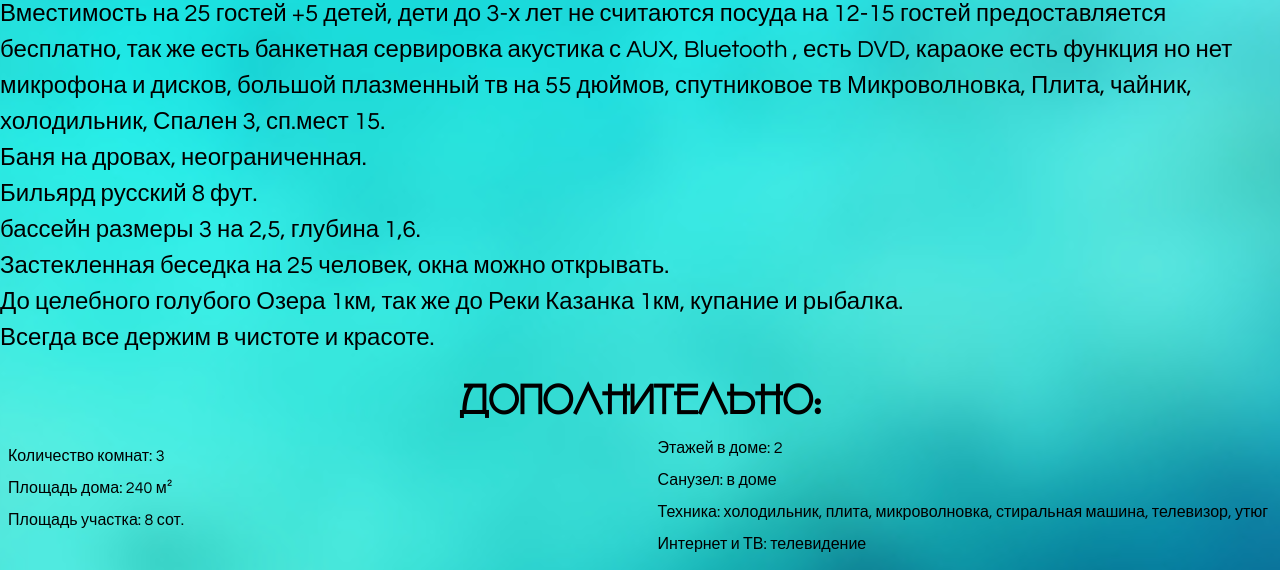
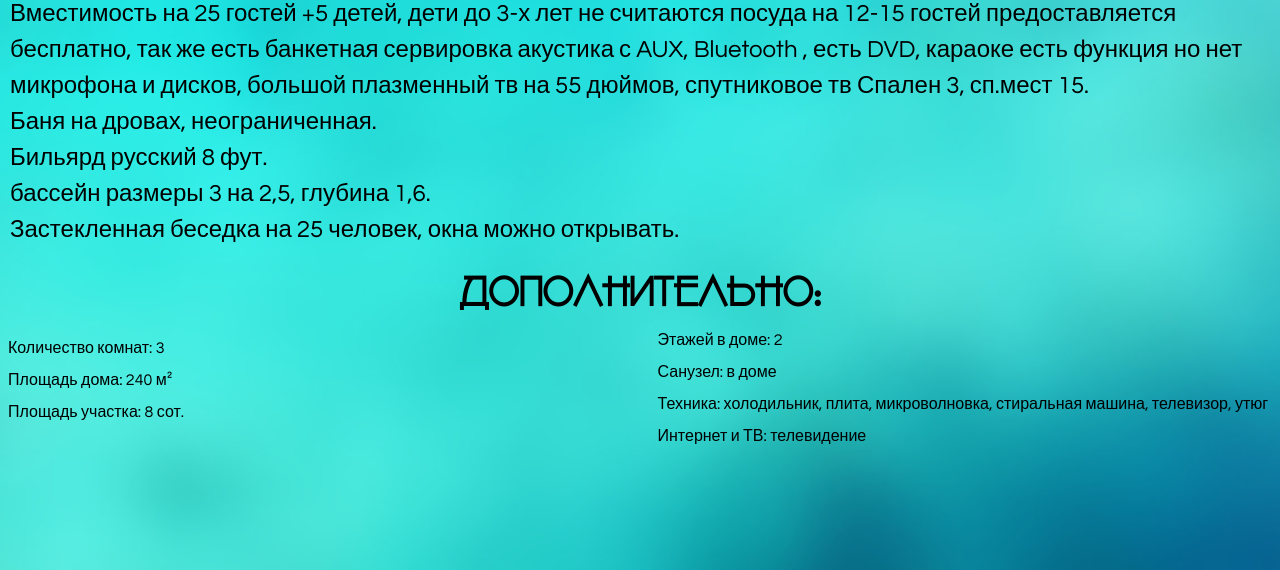
Before and after one commit to FMarsM/fmarsm.github.io, a plain HTML site: page chaika2.html in a window 1280 px wide. Shown: the part 1293-1863 px from the top of the page. Drawn offline with Linux system fonts and the light colour scheme.

Commit message:
deleted commentaries

```diff
--- a/assets/css/style.css
+++ b/assets/css/style.css
@@ -219,6 +219,7 @@ ul.menu li a:hover {
 }
 .description_text {
     display: block;
+    margin: 0 10px 0 10px;
 }
 #success {
     display: block;
@@ -741,6 +742,7 @@ ul.dop_spisok li p {
     .description_text {
         margin:auto;
         vertical-align: top;
+        margin: 0 10px 0 10px;
     }
     .container {
         margin: auto;
--- a/chaika2.html
+++ b/chaika2.html
@@ -170,21 +170,13 @@ if (document.documentElement.clientWidth > 1280) {
             <div class="description_text">
               <h2>О коттедже:</h2>
               <p>Вместимость на 25 гостей +5 детей, дети до 3-х лет не считаются
-
                 посуда на 12-15 гостей предоставляется бесплатно, так же есть банкетная сервировка
-
                 акустика с AUX, Bluetooth , есть DVD, караоке есть функция но нет микрофона и дисков, большой плазменный тв на 55 дюймов, спутниковое тв
-
-                 Микроволновка, Плита, чайник, холодильник,
-
                 Спален 3, сп.мест 15.<br>
                 Баня на дровах, неограниченная.<br>
                 Бильярд русский 8 фут.<br>
                 бассейн размеры 3 на 2,5, глубина 1,6.<br>
                 Застекленная беседка на 25 человек, окна можно открывать.<br>
-                До целебного голубого Озера 1км, так же до Реки Казанка 1км, купание и рыбалка.<br>
-                Всегда все держим в чистоте и красоте.
-
                 </p>
             </div>
             <div class="dop">
```
Also changed, not shown: chaika1.html (+4 -7 lines).
